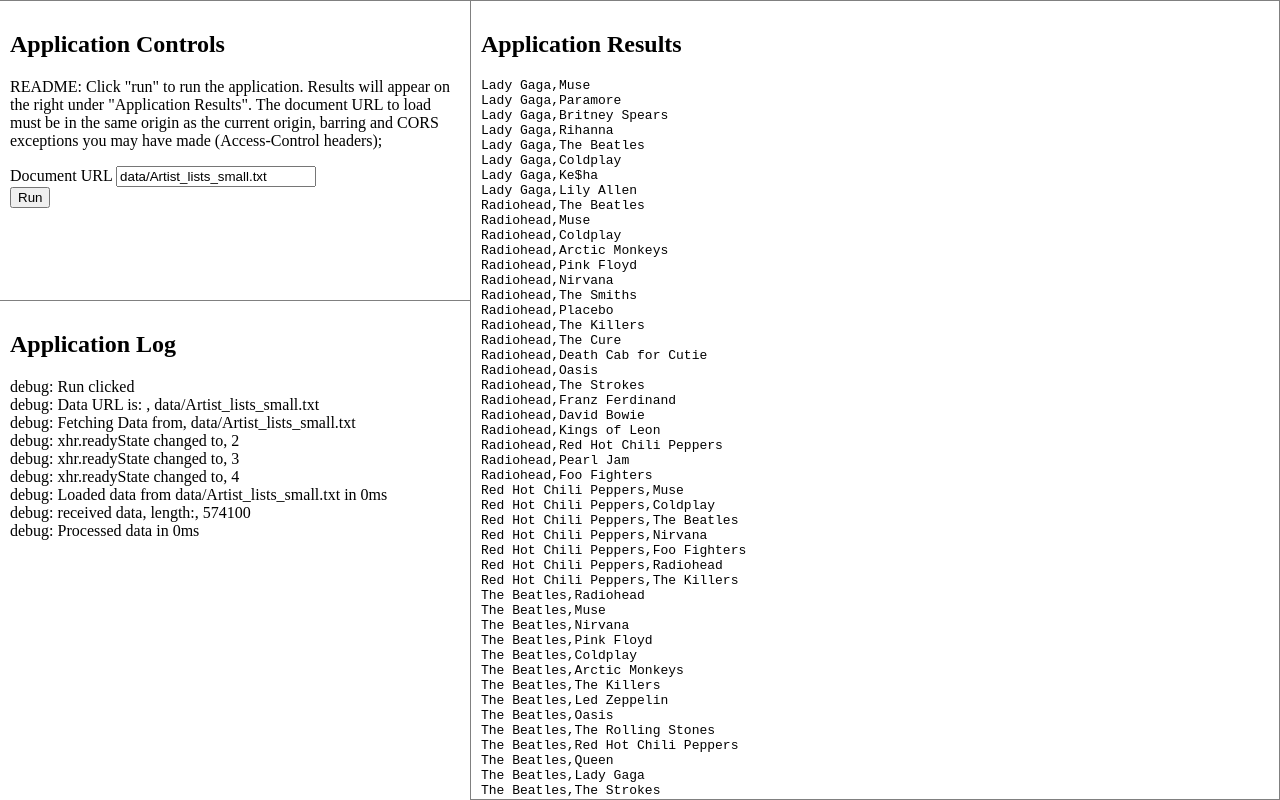
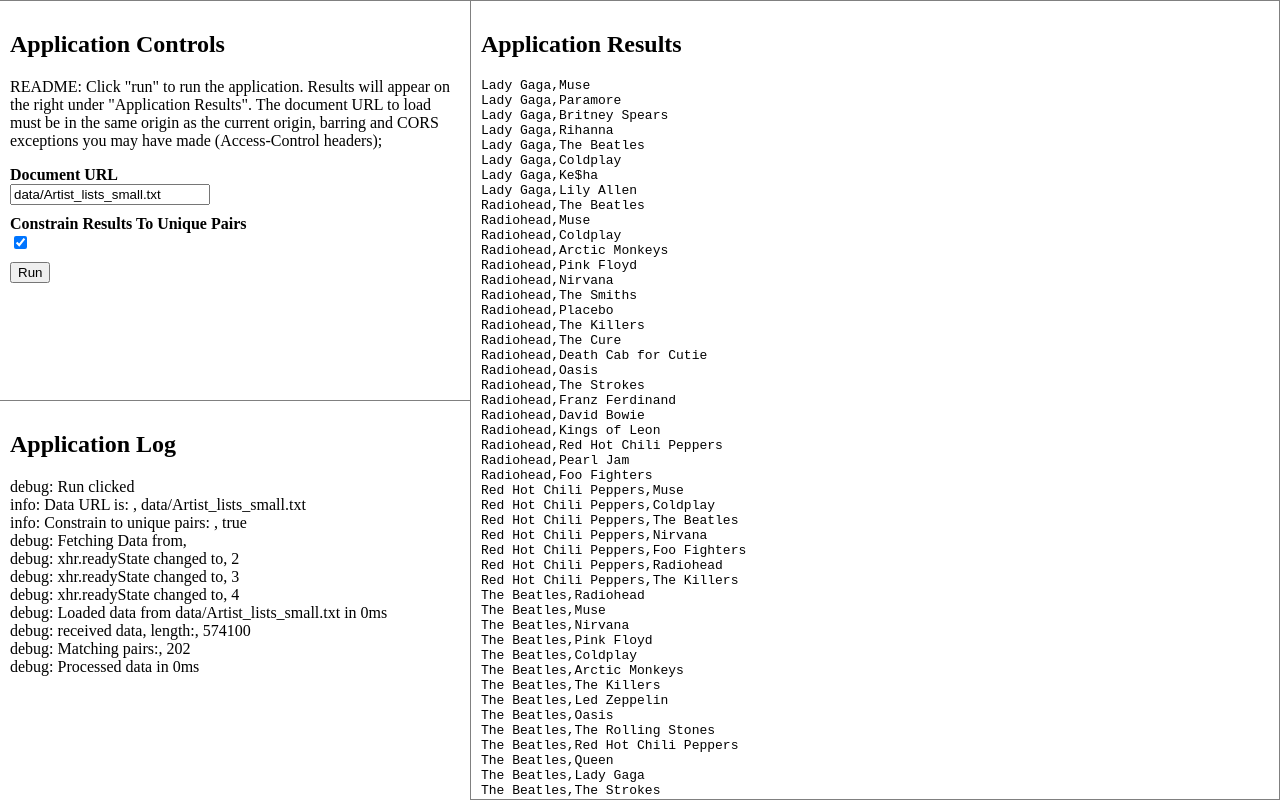
Before and after one commit to erickj/knewton-js, a plain HTML site: page index.html in a window 1280 px wide. Both pictures are taken after a click on the button "Run". Drawn offline with Linux system fonts and the light colour scheme.

Commit message:
cleanup and compatibility

```diff
--- a/application.js
+++ b/application.js
@@ -1,17 +1,39 @@
 Application = Object.extend({
   N_LINES: null,
+  URL: null,
+  UNIQUE_PAIRS: null,
+
+  onComplete: null,
 
   data: null,
   lines: null,
 
   artistHash: null,
 
-  didReceiveData: function(response,text,xml,xhr) {
-    Log.debug("received data, length:",response.length);
-    this.run(response);
+  run: function() {
+    Log.debug("Fetching Data from", dataURL);
+
+    var dataURL = this.URL;
+    var tStart = new Date();
+
+    Ajax.get(dataURL,{
+      onSuccess: function(response) {
+        var tEnd = new Date();
+        Log.debug("Loaded  data from " + dataURL + " in " + (tEnd - tStart) + "ms");
+        Log.debug("received data, length:",response.length);
+
+        var tStart2 = new Date();
+        this._processResponse(response);
+        var tEnd2 = new Date();
+
+        Log.debug("Processed  data in " + (tEnd2 - tStart2) + "ms");
+
+        this.onComplete(this._getFormattedResults());
+      }.bind(this)
+    });
   },
 
-  run: function(response) {
+  _processResponse: function(response) {
     this.data = response;
     this.lines = this.data.split("\n");
     this.artistHash = {};
@@ -30,9 +52,11 @@
       var list = artist.getArtistListWithNCollisions(this.N_LINES);
       this._addToResults(artist,list);
     }
+
+    Log.debug("Matching pairs:",this.results.length);
   },
 
-  getFormattedResults: function() {
+  _getFormattedResults: function() {
     var str = "";
     for (var i=0,l=this.results.length;i<l;i++) {
       str += this.results[i].join(",") + "\n";
--- a/index.html
+++ b/index.html
@@ -6,6 +6,8 @@
       margin: 0;
       padding: 0;
       position: relative;
+      width: 100%;
+      height: 100%;
     }
 
     #app-controls-wrapper {
@@ -13,7 +15,7 @@
       left: 0;
       width: 450px;
       top: 0;
-      bottom: 300px;
+      bottom: 400px;
       overflow: auto;
       padding: 10px;
       border-top: 1px solid gray;
@@ -23,7 +25,7 @@
       position: absolute;
       left: 0;
       width: 450px;
-      top: 300px;
+      top: 400px;
       bottom: 0;
       overflow: auto;
       padding: 10px;
@@ -50,6 +52,15 @@
     #url {
       width: 200px;
     }
+
+    .control {
+      margin-top: 10px;
+    }
+
+    .control label {
+      display: block;
+      font-weight: bold;
+    }
   </style>
 </head>
 <body>
@@ -58,12 +69,16 @@
     <p>
       README: Click &quot;run&quot; to run the application.  Results will appear on the right under &quot;Application Results&quot;.  The document URL to load must be in the same origin as the current origin, barring and CORS exceptions you may have made (Access-Control headers);
     </p>
-    <div>
-      <span>Document URL</span>
+    <div class="control">
+      <label>Document URL</label>
       <input type="text" id="url" value="data/Artist_lists_small.txt"/>
     </div>
-    <div>
-      <input type="button" value="Run" id="run"/>
+    <div class="control">
+      <label>Constrain Results To Unique Pairs</label>
+      <input type="checkbox" id="unique-pairs" checked="checked" value="true"/>
+    </div>
+    <div class="control">
+      <input type="button" value="Run" id="run" style="display:none;"/>
     </div>
   </div>
 
@@ -83,42 +98,42 @@
   <script src="application.js" type="text/javascript"></script>
   <script type="text/javascript">
 
-    var Log, app;
+    var Log;
 
-    document.addEventListener("DOMContentLoaded", function() {
-      Log = DOMLog.create({id: 'app-log'});
-      Log.debug("Document loaded");
-    });
-
-    document.getElementById('run').addEventListener("click", function() {
+    var onRunClick = function onRunClick() {
       Log.clear();
       document.getElementById('app-results').innerHTML = "";
 
       Log.debug("Run clicked");
 
       var dataURL = document.getElementById('url').value;
-      Log.debug("Data URL is: ",dataURL);
+      Log.info("Data URL is: ",dataURL);
+
+      var uniquePairs = document.getElementById('unique-pairs').checked;
+      Log.info("Constrain to unique pairs: ",uniquePairs);
 
       app = Application.create({
-        N_LINES: 50
+        N_LINES: 50,
+        URL: dataURL,
+        UNIQUE_PAIRS: uniquePairs,
+        onComplete: function writeResults(results) {
+          document.getElementById('app-results').innerHTML = results;
+        }
       });
 
-      Log.debug("Fetching Data from", dataURL);
-      var tStart = new Date();
-      Ajax.get(dataURL,{
-        onSuccess: function(response) {
-          var tEnd = new Date();
-          Log.debug("Loaded  data from " + dataURL + " in " + (tEnd - tStart) + "ms");
+      app.run();
+    };
 
-          var tStart2 = new Date();
-          app.didReceiveData(response)
-          var tEnd2 = new Date();
-          Log.debug("Processed  data in " + (tEnd2 - tStart2) + "ms");
+    document.addEventListener("DOMContentLoaded", function() {
+      Log = DOMLog.create({id: 'app-log'});
+      Log.debug("Document loaded");
 
-          var results = app.getFormattedResults();
-          document.getElementById('app-results').innerHTML = results;
-        }
-      })
+      // attach behavior when we're ready
+      document.getElementById('run').addEventListener("click", onRunClick);
+      Log.debug("Attached on click behavior");
+
+      // show run button when the document is loaded
+      document.getElementById('run').setAttribute('style','display:inline;');
     });
   </script>
 </body>
```
